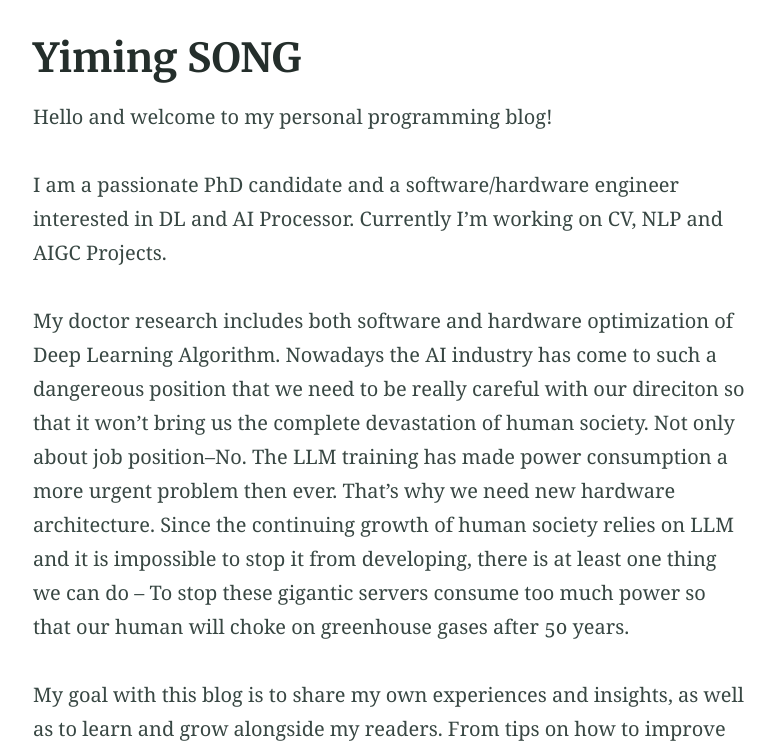
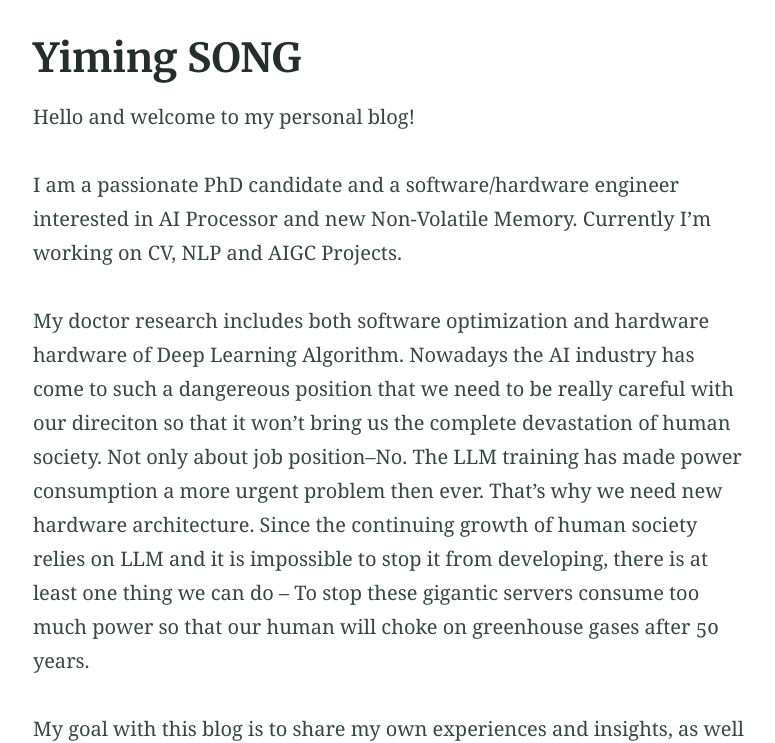
Before and after one commit to ysong233/ysong233.github.io, a Jekyll site: the page built from index.md, in a window 1280 px wide and 900 px high, scrolled down 255 px, cut to the strip 157-900 px from the top of the window. Shown: the whole strip, without its empty margins (250-1025 px from the left). Built offline with Jekyll 4.4.1, drawn with Linux system fonts in a browser that asks for light colours; some of the changed text lies outside the part shown.

Commit message:
Update 0608 Homepage
Detail Doctor Research

```diff
--- a/index.md
+++ b/index.md
@@ -1,28 +1,28 @@
 ---
 title: Yiming SONG
 feature_text: |
-  ## CCS(Cozy Coding Space)
+  ## Personal Blog
   Art is long but life is short.
 
 feature_image: "https://picsum.photos/1300/400?image=989"
-excerpt: Thanks Alembic for providing **[templates](https://github.com/daviddarnes/alembic#installation)**
+excerpt: Thanks Alembic for providing the **[templates](https://github.com/daviddarnes/alembic#installation)**
 ---
 
-Hello and welcome to my personal programming blog!
+Hello and welcome to my personal blog!
 
-I am a passionate PhD candidate and a software/hardware engineer interested in DL and AI Processor. Currently I'm working on CV, NLP and AIGC Projects.
+I am a passionate PhD candidate and a software/hardware engineer interested in AI Processor and new Non-Volatile Memory. Currently I'm working on CV, NLP and AIGC Projects.
 
-My doctor research includes both software and hardware optimization of Deep Learning Algorithm. Nowadays the AI industry has come to such a dangereous position that we need to be really careful with our direciton so that it won't bring us the complete devastation of human society. Not only about job position--No. The LLM training has made power consumption a more urgent problem then ever. That's why we need new hardware architecture. Since the continuing growth of human society relies on LLM and it is impossible to stop it from developing, there is at least one thing we can do -- To stop these gigantic servers consume too much power so that our human will choke on greenhouse gases after 50 years.
+My doctor research includes both software optimization and hardware hardware of Deep Learning Algorithm. Nowadays the AI industry has come to such a dangereous position that we need to be really careful with our direciton so that it won't bring us the complete devastation of human society. Not only about job position--No. The LLM training has made power consumption a more urgent problem then ever. That's why we need new hardware architecture. Since the continuing growth of human society relies on LLM and it is impossible to stop it from developing, there is at least one thing we can do -- To stop these gigantic servers consume too much power so that our human will choke on greenhouse gases after 50 years.
 
 My goal with this blog is to share my own experiences and insights, as well as to learn and grow alongside my readers. From tips on how to improve your coding skills, to insights on the latest technologies and trends, I hope to offer something of value to everyone who stops by.
 
 
 
-{% include button.html text="Fork it" icon="github" link="https://github.com/ysong233" color="#0366d6" %} {% include button.html text="LinkedIN ☕️" link="https://buymeacoffee.com/daviddarnes#support" color="#f68140" %} {% include button.html text="Tweet it" icon="twitter" link="https://twitter.com/intent/tweet/?url=https://alembic.darn.es&text=Alembic%20-%20A%20Jekyll%20boilerplate%20theme&via=DavidDarnes" color="#0d94e7" %}
+<!--{% include button.html text="Fork it" icon="github" link="https://github.com/ysong233" color="#0366d6" %} {% include button.html text="LinkedIN ☕️" link="https://buymeacoffee.com/daviddarnes#support" color="#f68140" %} {% include button.html text="Tweet it" icon="twitter" link="https://twitter.com/intent/tweet/?url=https://alembic.darn.es&text=Alembic%20-%20A%20Jekyll%20boilerplate%20theme&via=DavidDarnes" color="#0d94e7" %} -->
 
 ## Papers and Conferences
 
 
 
 ## Personal Projects
--
+- MTJ Measurement System based on C, in coorporation with Keysight
```
